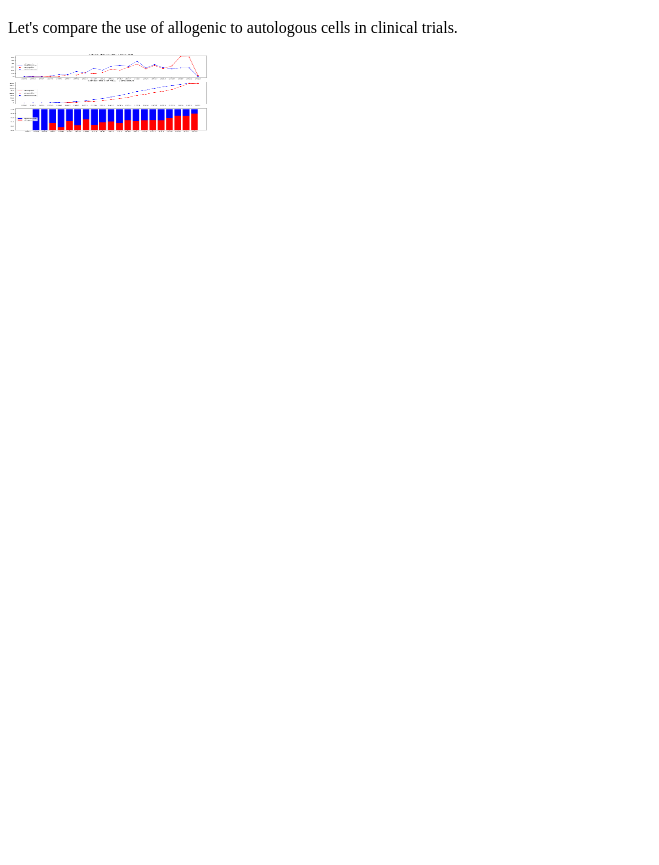
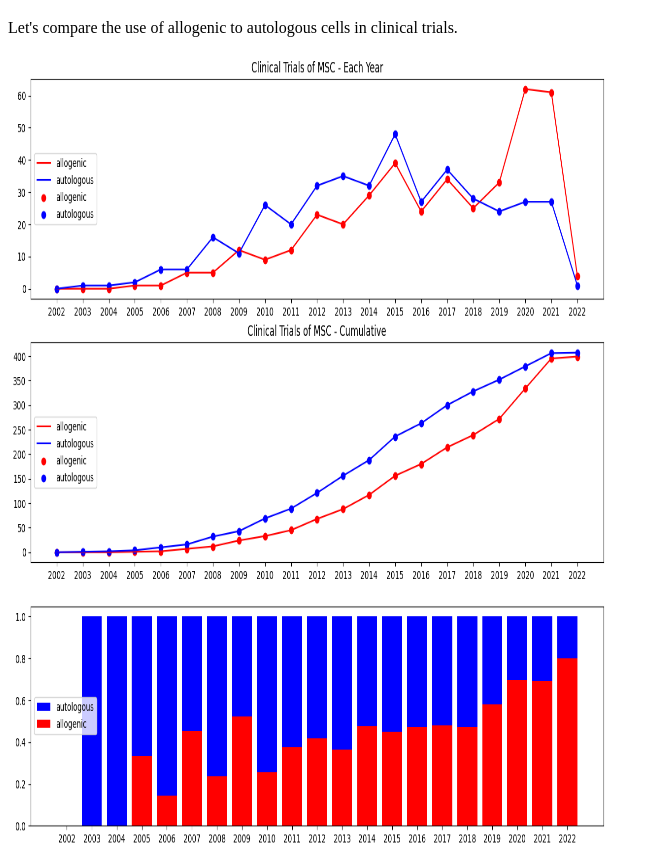
Before and after one commit to jesnyder/allogenic, a plain HTML site: page index.html in a window 1280 px wide. Shown: the part 61-926 px from the top of the page, without its empty margins (0-659 px from the left). Before the commit the page ends 800 px from the top, so only its background shows below. Drawn offline with Linux system fonts and the light colour scheme.

Commit message:
add html

```diff
--- a/index.html
+++ b/index.html
@@ -9,6 +9,6 @@
      <h1>Introduction</h1>
      <p>Let's compare the use of allogenic to autologous cells in clinical trials. </p>
 
-      <img src="clinical.png" width="200" height="80">
+      <img src="clinical.png" width="600" height="800">
    </body>
 </html>
```
